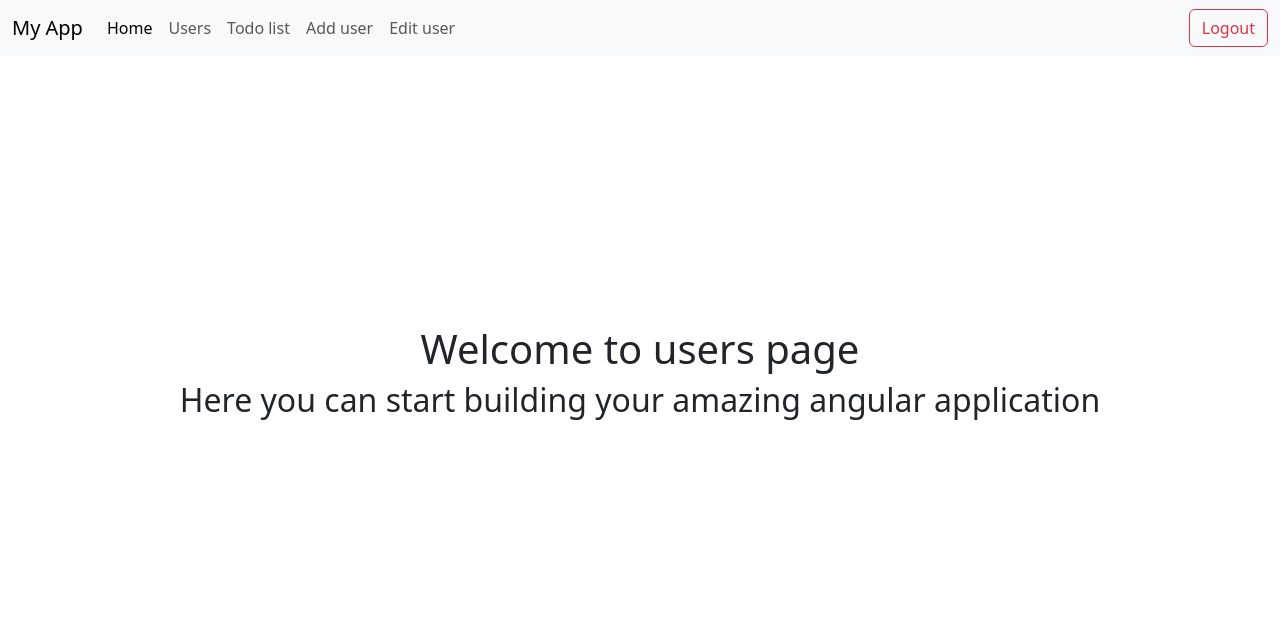
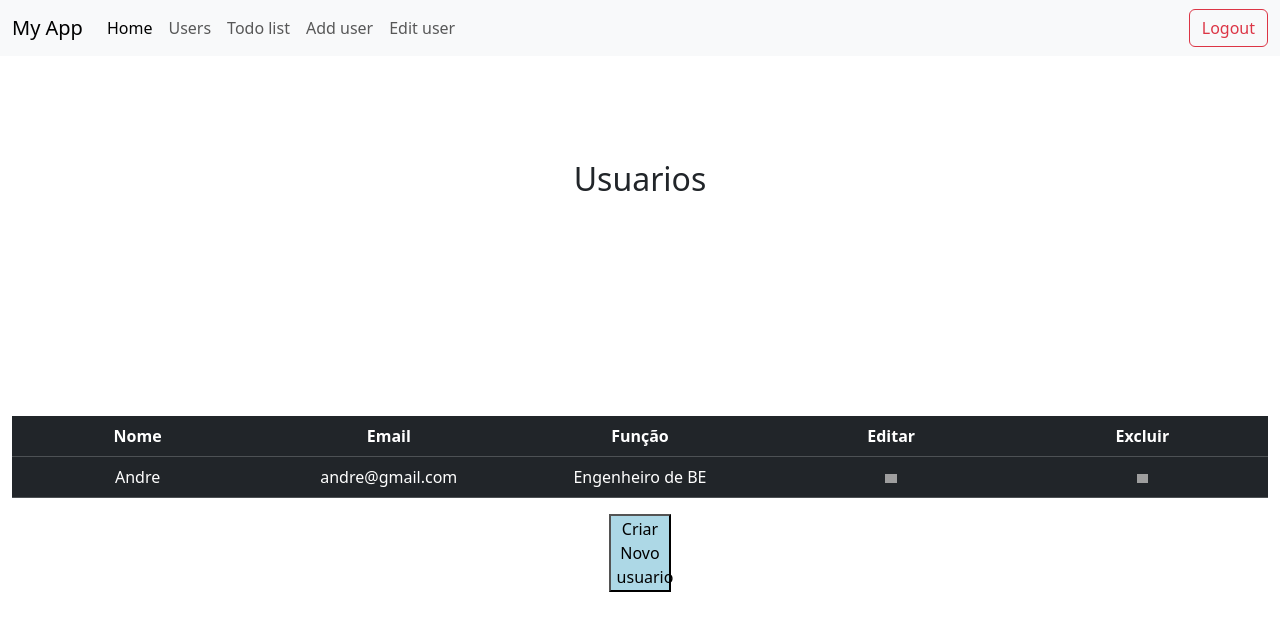
Before and after one commit to Siq-Andre/Desenvolvimento-web-AC---Frontend, an Angular app in the folder crud-app/: page /app/users in a window 1280 px wide. Shown: the top 630 px of the page. Built offline with nearby package versions, Linux system fonts and the light colour scheme; grey boxes are pictures that could not be loaded.

Commit message:
Atualizacao da pagina users para exibir usuarios

```diff
--- a/crud-app/src/app/pages/home/components/users/users.component.css
+++ b/crud-app/src/app/pages/home/components/users/users.component.css
@@ -2,3 +2,21 @@
   min-height: 100%;
   height: 80vh;
 }
+
+.table th, .table td {
+  width: 20%;
+}
+
+
+
+.icones{
+  max-width: 5%;
+  max-height: 5%;
+}
+
+.newUser{
+  max-width: 5%;
+  max-height: 50%;
+  background-color: lightblue;
+  color: black;
+}
--- a/crud-app/src/app/pages/home/components/users/users.component.html
+++ b/crud-app/src/app/pages/home/components/users/users.component.html
@@ -1,8 +1,34 @@
 <div class="container-fluid">
   <div class="row  align-items-center text-center full-height">
+    <div>
+      <h2>Usuarios</h2>
+    </div>
     <div class="col">
-      <h1>Welcome to users page</h1>
-      <h2>Here you can start building your amazing angular application</h2>
+
+      <table class="table table-dark table-hover table-item text-center">
+        <thead>
+          <tr>
+            <th scope="col">Nome</th>
+            <th scope="col">Email</th>
+            <th scope="col">Função</th>
+            <th scope="col">Editar</th>
+            <th scope="col">Excluir</th>
+          </tr>
+        </thead>
+        <tbody>
+          <tr *ngFor="let user of userList; let i = index">
+            <td>{{ user.nome }}</td>
+            <td>{{ user.email }}</td>
+            <td>{{ user.funcao }}</td>
+            <td><img src="https://cdn-icons-png.flaticon.com/512/4192/4192928.png" class="icones" alt="icone de lapis" (click)="chamaEdita()"></td>
+            <td><img src="https://cdn-icons-png.flaticon.com/512/9972/9972749.png" class="icones" alt="icone x" (click)="excluiUsuario(user, i)"></td>
+          </tr>
+        </tbody>
+      </table>
+
+      <div>
+        <button class="newUser" (click)="criaNovoUsuario()">Criar Novo usuario</button>
+      </div>
     </div>
   </div>
 </div>
--- a/crud-app/src/app/pages/home/components/users/users.component.ts
+++ b/crud-app/src/app/pages/home/components/users/users.component.ts
@@ -1,4 +1,5 @@
 import { Component } from '@angular/core';
+import { Router } from '@angular/router';
 
 @Component({
   selector: 'app-users',
@@ -6,5 +7,23 @@ import { Component } from '@angular/core';
   styleUrls: ['./users.component.css']
 })
 export class UsersComponent {
+  userList = [
+    {nome: 'Andre', email: 'andre@gmail.com', funcao: 'Engenheiro de BE' }
+  ];
 
+  constructor(private router: Router){
+
+  }
+
+  chamaEdita(){
+    this.router.navigate(["/app/edit-user"])
+  }
+
+  excluiUsuario(user: any, index: number){
+    this.userList.splice(index, 1)
+  }
+
+  criaNovoUsuario(){
+    this.router.navigate(["app/add-user"])
+  }
 }
```
